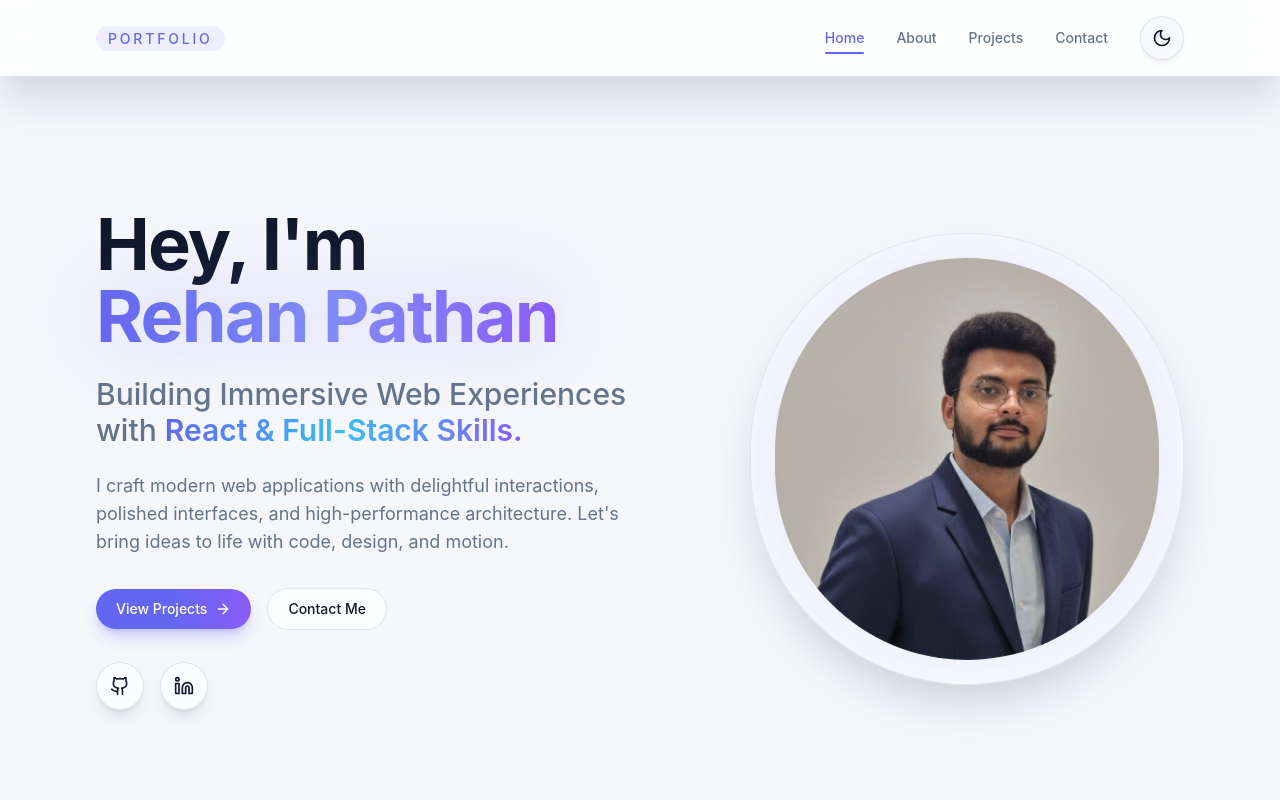
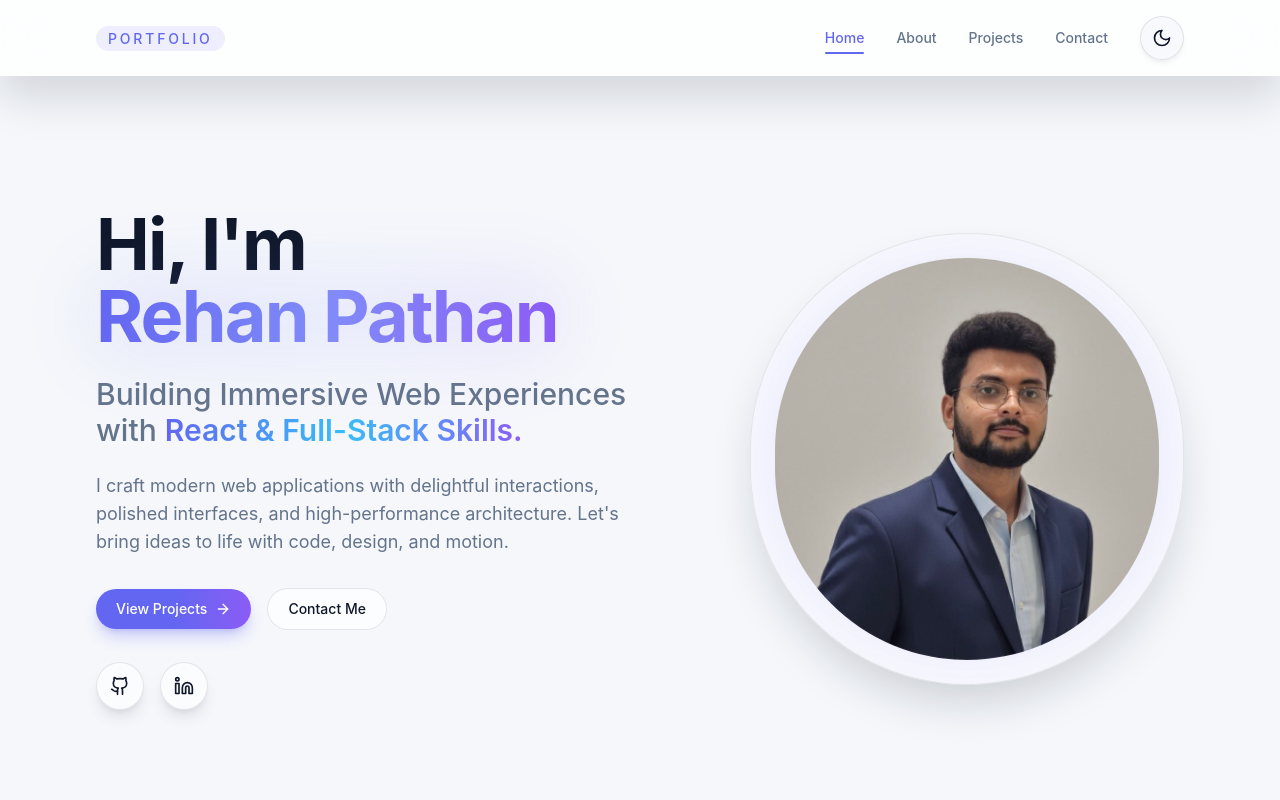
Before and after one commit to rehanpathan0801/Portfolio, a React (Vite) app: page / in a window 1280 px wide. Shown: the top 800 px of the page. Built offline with nearby package versions, Linux system fonts and the light colour scheme.

Commit message:
update limks

```diff
--- a/src/sections/Hero.jsx
+++ b/src/sections/Hero.jsx
@@ -27,7 +27,7 @@ const Hero = () => {
               transition={{ duration: 0.6, delay: 0.1 }}
               className="text-5xl font-bold leading-tight tracking-tight text-light-foreground sm:text-6xl lg:text-7xl dark:text-dark-foreground"
             >
-              Hey, I'm{" "}
+              Hi, I'm{" "}
               <span className="relative inline-block">
                 <span className="relative z-10 bg-gradient-to-r from-light-accent via-indigo-400 to-violet-500 bg-clip-text text-transparent dark:from-dark-accent dark:via-purple-400 dark:to-indigo-500">
                   Rehan Pathan
```
